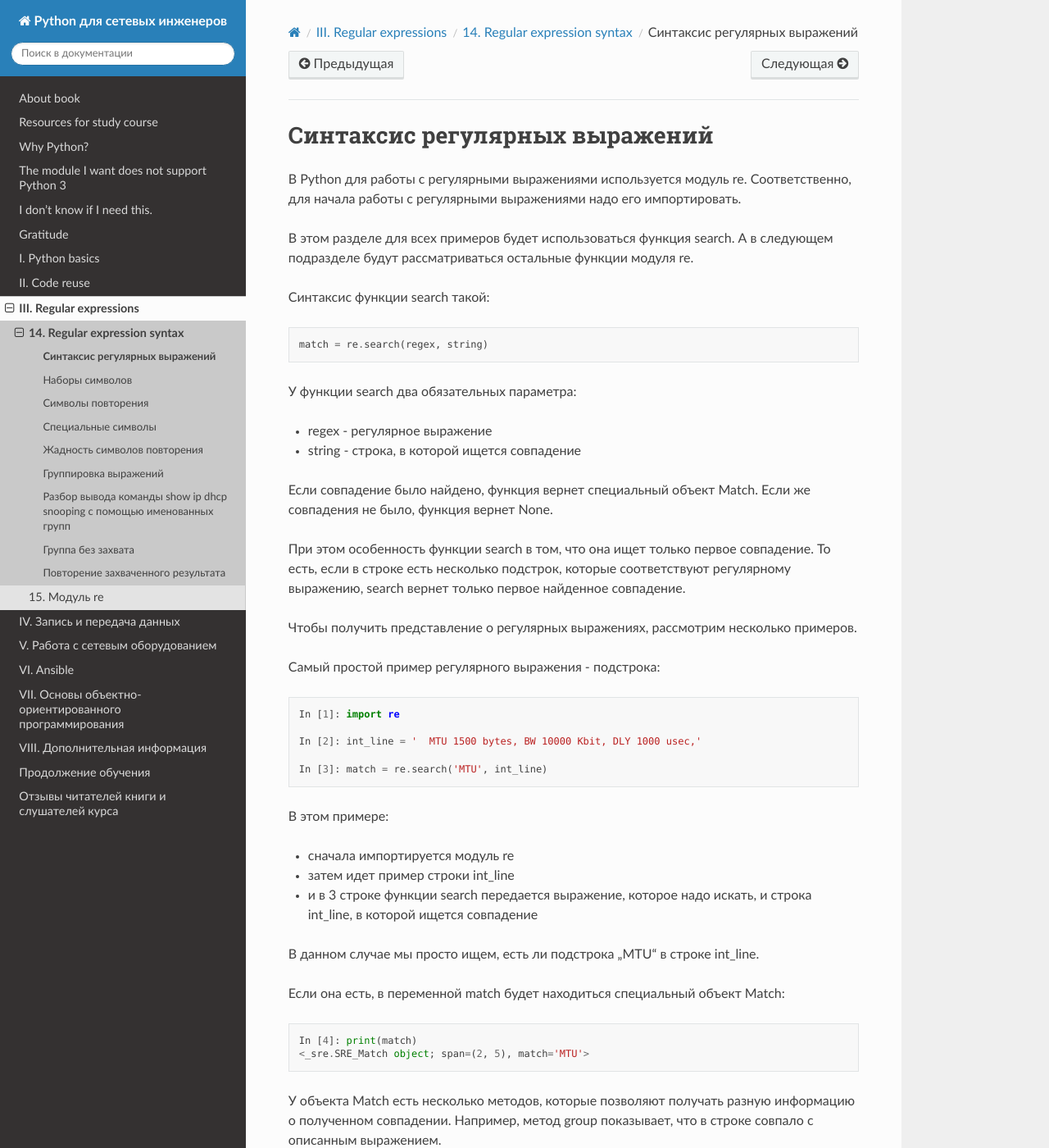
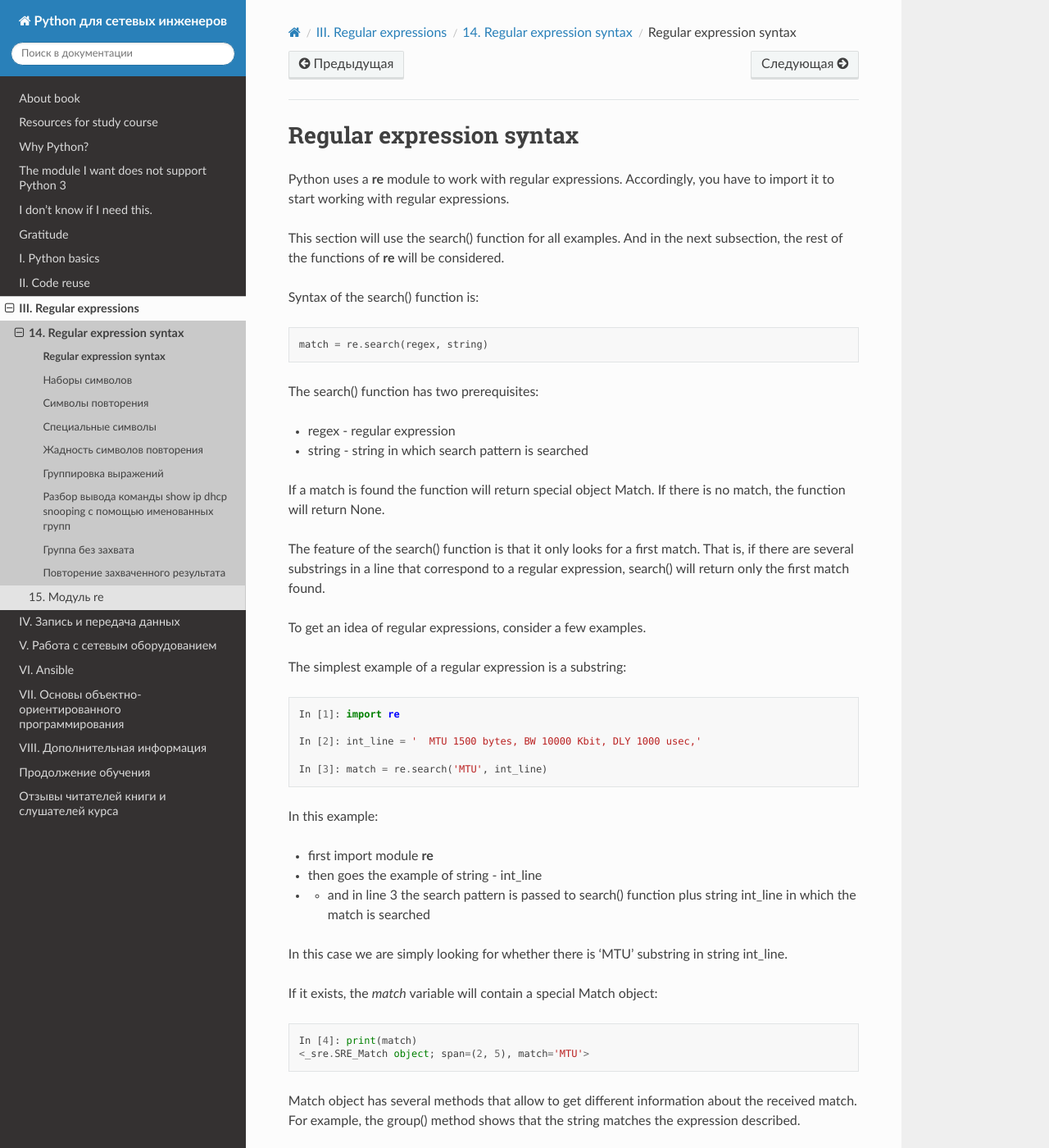
Before and after one commit to Aidar5/nattoeng, a Sphinx documentation site: the page built from docs/source/book/14_regex/README.rst, in a window 1280 px wide and 1400 px high. Shown: the whole window at 82% size. Built offline with Sphinx 7.4.7 and the Read the Docs theme 2.0.0, drawn with Linux system fonts in a browser that asks for light colours; pages that are not in the unit, such as notebooks, are missing from menus; some of the changed text lies outside the part shown.

Commit message:
Update README.rst

```diff
--- a/docs/source/book/14_regex/README.rst
+++ b/docs/source/book/14_regex/README.rst
@@ -1,37 +1,28 @@
-Синтаксис регулярных выражений
+Regular expression syntax
 ------------------------------
 
-В Python для работы с регулярными выражениями используется модуль re.
-Соответственно, для начала работы с регулярными выражениями надо его
-импортировать.
+Python uses a **re** module to work with regular expressions. Accordingly, you have to  import it to start working with regular expressions.
 
-В этом разделе для всех примеров будет использоваться
-функция search. А в следующем подразделе будут рассматриваться
-остальные функции модуля re.
+This section will use the search() function for all examples. And in the next subsection, the rest of the functions of **re** will be considered.
 
-Синтаксис функции search такой:
+Syntax of the search() function is:
 
 .. code:: python
 
     match = re.search(regex, string)
 
-У функции search два обязательных параметра:
+The search() function has two prerequisites:
 
-* regex - регулярное выражение
-* string - строка, в которой ищется совпадение
+* regex - regular expression
+* string - string in which search pattern is searched
 
-Если совпадение было найдено, функция вернет специальный объект Match.
-Если же совпадения не было, функция вернет None.
+If a match is found the function will return special object Match. If there is no match, the function will return None.
 
-При этом особенность функции search в том, что она ищет только первое
-совпадение. То есть, если в строке есть несколько подстрок, которые
-соответствуют регулярному выражению, search вернет только первое
-найденное совпадение.
+The feature of the search() function is that it only looks for a first match. That is, if there are several substrings in a line that correspond to a regular expression, search() will return only the first match found.
 
-Чтобы получить представление о регулярных выражениях, рассмотрим
-несколько примеров.
+To get an idea of regular expressions, consider a few examples.
 
-Самый простой пример регулярного выражения - подстрока:
+The simplest example of a regular expression is a substring:
 
 .. code:: python
 
@@ -41,36 +32,31 @@
 
     In [3]: match = re.search('MTU', int_line)
 
-В этом примере:
+In this example:
 
-* сначала импортируется модуль re
-* затем идет пример строки int_line
-* и в 3 строке функции search передается выражение, которое надо искать,
-  и строка int_line, в которой ищется совпадение
+* first import module **re**
+* then goes the example of  string  - int_line
+* •	and in line 3 the search pattern is passed to search() function plus string int_line in which the match is searched
 
-В данном случае мы просто ищем, есть ли подстрока 'MTU' в строке
-int_line.
+In this case we are simply looking for whether there is ‘MTU’ substring in string int_line.
 
-Если она есть, в переменной match будет находиться специальный объект
-Match:
+If it exists, the *match* variable will contain a special Match object:
 
 .. code:: python
 
     In [4]: print(match)
     <_sre.SRE_Match object; span=(2, 5), match='MTU'>
 
-У объекта Match есть несколько методов, которые позволяют получать
-разную информацию о полученном совпадении. Например, метод group
-показывает, что в строке совпало с описанным выражением.
+Match object has several methods that allow to get different information about the received match. For example, the group() method shows that the string matches the expression described.
 
-В данном случае это просто подстрока 'MTU':
+In this case, it’s just a ‘MTU’ substring:
 
 .. code:: python
 
     In [5]: match.group()
     Out[5]: 'MTU'
 
-Если совпадения не было, в переменной match будет значение None:
+If there was no match, the *match* variable will have None value:
 
 .. code:: python
 
@@ -81,14 +67,10 @@ Match:
     In [8]: print(match)
     None
 
-Полностью возможности регулярных выражений проявляются при использовании
-специальных символов. Например, символ ``\d`` означает цифру, а ``+``
-означает повторение предыдущего символа один или более раз. Если их
-совместить ``\d+``, получится выражение, которое означает одну или более
-цифр.
+Regular expressions are fully enabled when special characters are used. For example, the symbol ``\d`` means a digit, but ``+``
+means repetition of the previous symbol one or more times. If you combine them ``\d+``, you get an expression that means one or more digits.
 
-Используя это выражение, можно получить часть строки, в которой описана
-пропускная способность:
+Using this expression, you can get the part of the string that describes the bandwidth:
 
 .. code:: python
 
@@ -99,34 +81,25 @@ Match:
     In [11]: match.group()
     Out[11]: 'BW 10000'
 
-Особенно полезны регулярные выражения в получении определенных подстрок
-из строки. Например, необходимо получить VLAN, MAC и порты из вывода
-такого лог-сообщения:
+Regular expressions are particularly useful in getting certain substrings from the string. For example, it is necessary to get VLAN, MAC and ports from the output of such log message:
 
 .. code:: python
 
     In [12]: log2 = 'Oct  3 12:49:15.941: %SW_MATM-4-MACFLAP_NOTIF: Host f04d.a206.7fd6 in vlan 1 is flapping between port Gi0/5 and port Gi0/16'
 
-Это можно сделать с помощью такого регулярного выражения:
+This can be done through the regular expression:
 
 .. code:: python
 
     In [13]: re.search('Host (\S+) in vlan (\d+) is flapping between port (\S+) and port (\S+)', log2).groups()
     Out[13]: ('f04d.a206.7fd6', '1', 'Gi0/5', 'Gi0/16')
 
-Метод groups возвращает только те части исходной строки, которые попали
-в круглые скобки. Таким образом, заключив часть выражения в скобки,
-можно указать, какие части строки надо запомнить.
+The group() method returns only those parts of the original string that are in brackets. Thus, by placing a part of the expression in brackets, you can specify which parts of the line you want to remember.
 
-Выражение ``\d+`` уже использовалось ранее - оно описывает одну или
-более цифр. А выражение ``\S+`` описывает все символы, кроме whitespace
-(пробел, таб и другие).
+The expression ``\d+`` has been used before - it describes one or more digits.  And the expression ``\S+`` describes all characters except whitespace (space, tab, etc.).
 
-В следующих подразделах рассматриваются специальные символы, которые
-используются в регулярных выражениях.
+The following subsections deal with special characters that are used in regular expressions.
 
 .. note::
 
-    Если вы знаете, что означают специальные символы в регулярных
-    выражениях, можно пропустить следующий подраздел и сразу
-    переключиться на подраздел о модуле re.
+    If you know what special characters mean in regular expressions, you can skip the following subsection and immediately switch to the subsection about module **re**.
```
